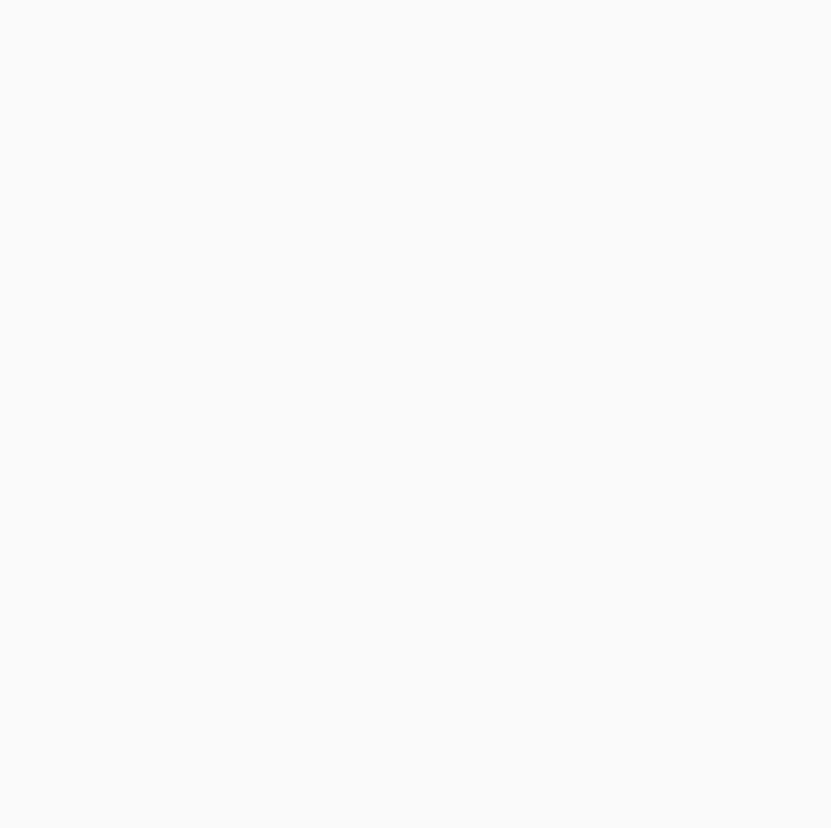
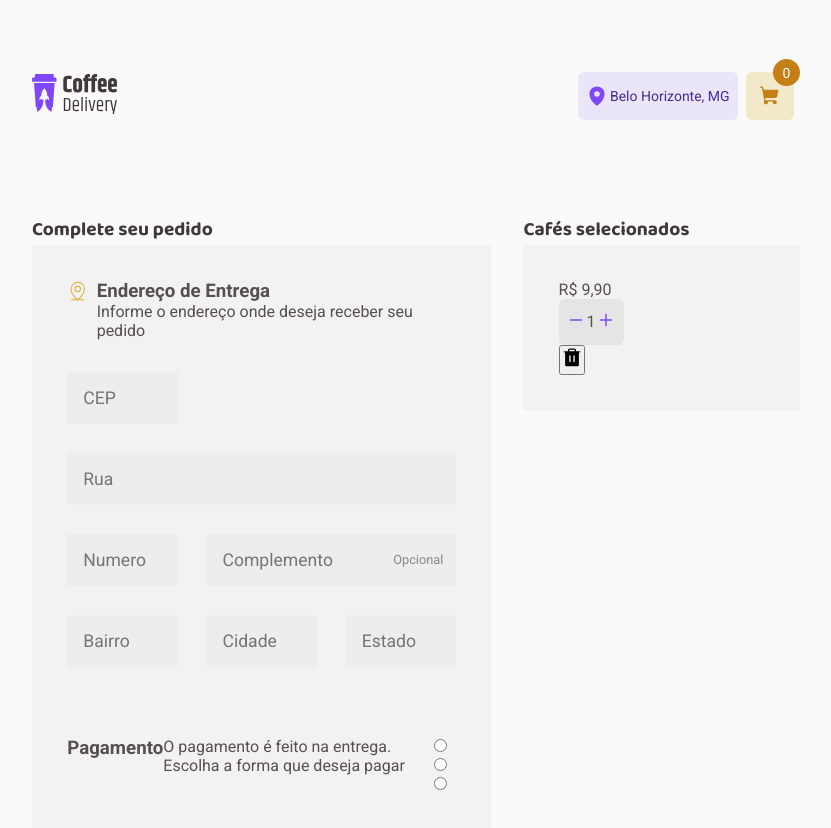
Before and after one commit to Matheussop/Coffe-Delivery, a React (Vite) app: page /Cart in a window 1280 px wide. Before the commit this address had no page. Shown: the whole page, without its empty margins (224-1055 px from the left). Before the commit the page ends 800 px from the top, so only its background shows below. Built offline with nearby package versions, Linux system fonts and the light colour scheme; the HTML template or start-up script is replaced by a standard one.

Commit message:
feat: Cart page

```diff
--- a/src/Router.tsx
+++ b/src/Router.tsx
@@ -1,6 +1,7 @@
 import { Route, Routes } from 'react-router-dom'
 
 import { Home } from './pages/Home'
+import { Cart } from './pages/Cart'
 import { DefaultLayout } from './pages/DefaultLayout'
 
 export function Router() {
@@ -8,6 +9,7 @@ export function Router() {
     <Routes>
       <Route path="/" element={<DefaultLayout />}>
         <Route path="/" element={<Home />} />
+        <Route path="/Cart" element={<Cart />} />
       </Route>
     </Routes>
   )
--- /dev/null
+++ b/src/components/Input/index.tsx
@@ -0,0 +1,16 @@
+
+import { ComponentProps } from 'react'
+import { Input, InputContainer, Suffix } from "./styles";
+
+export interface TextInputProps extends ComponentProps<typeof Input> {
+  suffix?: string
+}
+
+export function InputText({ suffix, ...props }: TextInputProps) {
+  return (
+    <InputContainer >
+      <Input type="text" {...props} />
+      {!!suffix && <Suffix>{suffix}</Suffix>}
+    </InputContainer>
+  )
+}
--- /dev/null
+++ b/src/components/Input/styles.ts
@@ -0,0 +1,32 @@
+import { styled } from "styled-components";
+
+export const InputContainer = styled.div`
+  display: flex;
+  align-items: center;
+  justify-content: flex-start;
+
+  width: 100%;
+  background-color: ${(props) => props.theme.colors["base-input"]};
+`;
+
+export const Suffix =  styled.span`
+  font-family: ${(props) => props.theme.fonts.text};
+  font-size: 0.8rem;
+  padding: 0 0.8rem 0 0.3rem;
+  color: ${(props) => props.theme.colors["base-label"]};
+`;
+
+export const Input = styled.input`
+  background-color: ${(props) => props.theme.colors["base-input"]};
+
+  width: 100%;
+
+  border-radius: 10px;
+  border: none;
+  padding: 16px;
+  color: ${(props) => props.theme.colors["base-text"]};
+
+  font-family: ${(props) => props.theme.fonts.text};
+  font-size: 1.1rem;
+
+`;
--- /dev/null
+++ b/src/pages/Cart/index.tsx
@@ -0,0 +1,84 @@
+import { InputText } from "../../components/Input";
+import { ItemContainer } from "../Home/components/CoffeItem/styles";
+import { AddressContainer, AddressForm, BoxContainer, ComplementContainer, Container,
+  ItemsContainer, NumberContainer, PaymentOptions,
+  PaymentOptionsContainer, QuantityContainer, ShopContainer, ShopInfoContainer, StreetContainer, ZipContainer } from "./styles"
+import { Trash, Plus, Minus, MapPinLine } from "phosphor-react";
+
+export function Cart() {
+  const price = 9.90
+  const priceFormatted = price.toFixed(2).toString().replace('.',',');
+  const quantityValue = 1
+  const handleSubQuantityItem = () => {}
+  const handleAddQuantityItem = () => {}
+
+  return (
+    <Container>
+    <ShopInfoContainer >
+      <h1>Complete seu pedido</h1>
+      <AddressContainer>
+        <div>
+          <MapPinLine size={22} weight='light'/>
+          <div>
+            <h3>Endereço de Entrega</h3>
+            <p>Informe o endereço onde deseja receber seu pedido</p>
+          </div>
+
+        </div>
+        <AddressForm>
+          <ZipContainer>
+            <InputText placeholder="CEP"/>
+          </ZipContainer>
+          <StreetContainer>
+            <InputText placeholder="Rua"/>
+          </StreetContainer>
+          <NumberContainer>
+            <InputText placeholder="Numero"/>
+          </NumberContainer>
+          <ComplementContainer>
+            <InputText placeholder="Complemento" suffix="Opcional"/>
+          </ComplementContainer>
+
+          <InputText placeholder="Bairro"/>
+          <InputText placeholder="Cidade"/>
+          <InputText placeholder="Estado"/>
+
+
+        </AddressForm>
+      </AddressContainer>
+      <PaymentOptionsContainer >
+        <h3>Pagamento</h3>
+        <p>O pagamento é feito na entrega. Escolha a forma que deseja pagar</p>
+
+        <PaymentOptions>
+          <input type="radio" name="payment" id="credit"/>
+          <input type="radio" name="payment" id="debit"/>
+          <input type="radio" name="payment" id="debit"/>
+        </PaymentOptions>
+      </PaymentOptionsContainer>
+    </ShopInfoContainer>
+    <ItemsContainer>
+      <h1>Cafés selecionados</h1>
+      <ShopContainer>
+        <ItemContainer>
+        <div>
+          <p>R$ <span>{priceFormatted}</span></p>
+          <QuantityContainer>
+            <button onClick={handleSubQuantityItem}>
+              <Minus weight="bold"/>
+            </button>
+            <span>{quantityValue}</span>
+            <button onClick={handleAddQuantityItem}>
+              <Plus weight="bold"/>
+            </button>
+          </QuantityContainer>
+          <button onClick={() => {}}>
+            <Trash weight="fill" size={22}/>
+          </button>
+        </div>
+        </ItemContainer>
+      </ShopContainer>
+    </ItemsContainer>
+  </Container>
+  )
+}
--- /dev/null
+++ b/src/pages/Cart/styles.ts
@@ -0,0 +1,116 @@
+import styled from "styled-components";
+
+export const Container = styled.div`
+  display: flex;
+  flex-direction: row;
+  align-items: flex-start;
+  justify-content: space-between;
+  max-width: 64%;
+  margin: 5.875rem 0;
+  gap: 2rem;
+
+  h1 {
+    font-family:  '${(props) => props.theme.fonts.title}';
+    color: ${(props) => props.theme.colors["base-subtitle"]};
+    font-size: 1.2rem;
+    font-weight: bold;
+  }
+`;
+
+export const ShopInfoContainer = styled.div`
+  display: flex;
+  flex-direction: column;
+  align-items: flex-start;
+
+`;
+
+export const ItemsContainer = styled.div`
+  display: flex;
+  flex-direction: column;
+
+  width: 498px;
+`;
+
+export const AddressContainer = styled.div`
+  display: flex;
+  flex-direction: column;
+  background-color: ${(props) => props.theme.colors["base-card"]};
+  padding: 2.2rem;
+  gap: 2rem;
+
+  > div:first-child {
+    display: flex;
+    gap: 0.5rem;
+  }
+
+  div svg{
+    color: ${(props) => props.theme.colors.yellow};
+  }
+`;
+
+export const AddressForm = styled.div`
+  display: grid;
+  grid-template-columns: 1fr 1fr 1fr;
+  gap: 1.8rem;
+  -webkit-box-align: center;
+  align-items: center;
+
+`;
+
+export const ZipContainer = styled.div`
+  grid-column-start: 1;
+  grid-column-end: 1;
+`;
+
+export const StreetContainer = styled.div`
+  grid-column-start: 1;
+  grid-column-end: 4;
+`;
+
+export const NumberContainer = styled.div`
+  grid-column-start: 1;
+  grid-row-start: 3;
+`;
+
+export const ComplementContainer = styled.div`
+  grid-column-start: 2;
+  grid-column-end: 4;
+  grid-row-start: 3;
+`;
+
+export const PaymentOptionsContainer = styled.div`
+  display: flex;
+  background-color: ${(props) => props.theme.colors["base-card"]};
+  padding: 2.2rem;
+`;
+
+export const PaymentOptions = styled.div`
+
+`;
+
+export const ShopContainer = styled.div`
+  display: flex;
+  background-color: ${(props) => props.theme.colors["base-card"]};
+  padding: 2.2rem;
+`;
+
+export const QuantityContainer = styled.div`
+  display: flex ;
+  align-items: center;
+  justify-content: space-around;
+
+
+  padding: 0.8rem 0.5rem;
+  margin-right: 0.5rem;
+
+  border-radius: 6px;
+  width: 100%;
+  background-color: ${({ theme }) => theme.colors["base-button"]};
+
+  button {
+    background: transparent;
+    border: none;
+    color: ${({ theme }) => theme.colors["purple"]};
+
+  }
+`;
--- a/src/pages/Home/style.ts
+++ b/src/pages/Home/style.ts
@@ -7,7 +7,6 @@ export const HomeContainer = styled.main`
   flex-direction: column;
   justify-content: center;
   max-width: 64%;
-  margin: 0rem 12rem;
 `;
 
 export const IntroContainer = styled.div`
```
